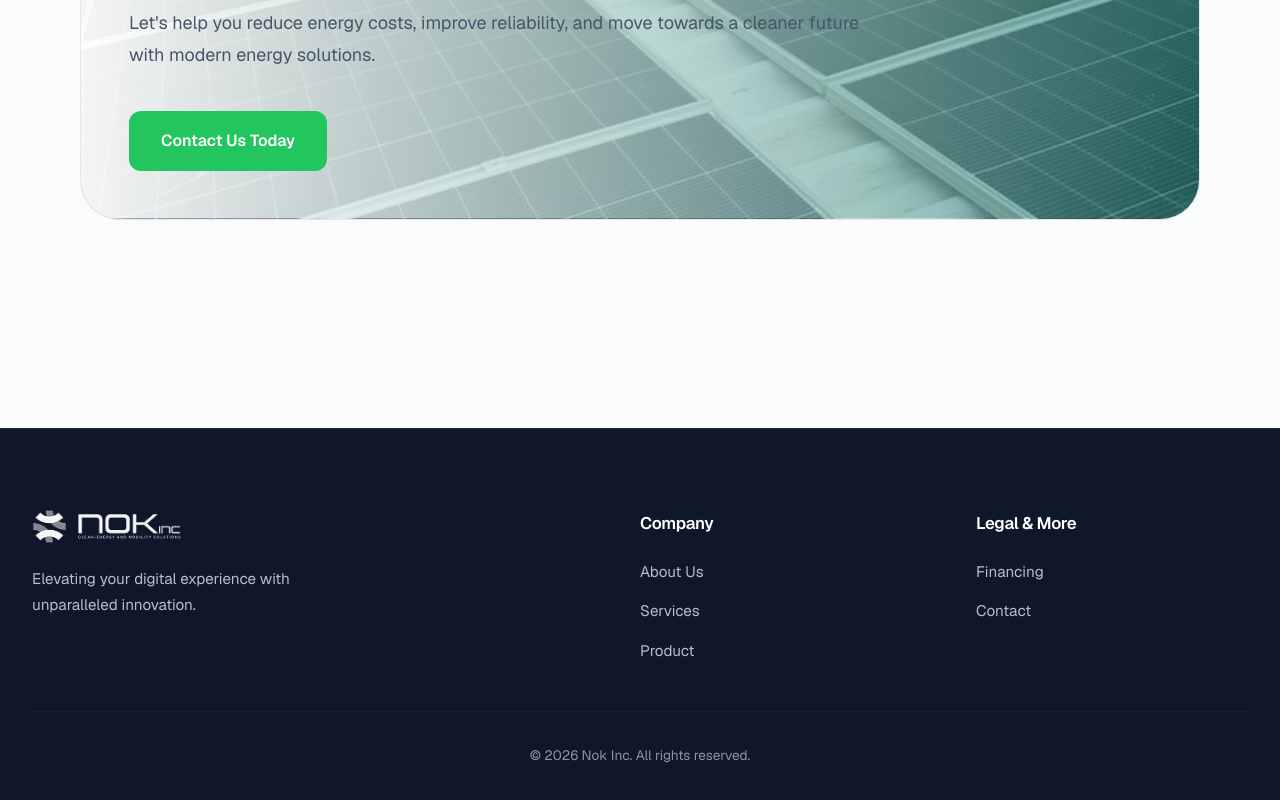
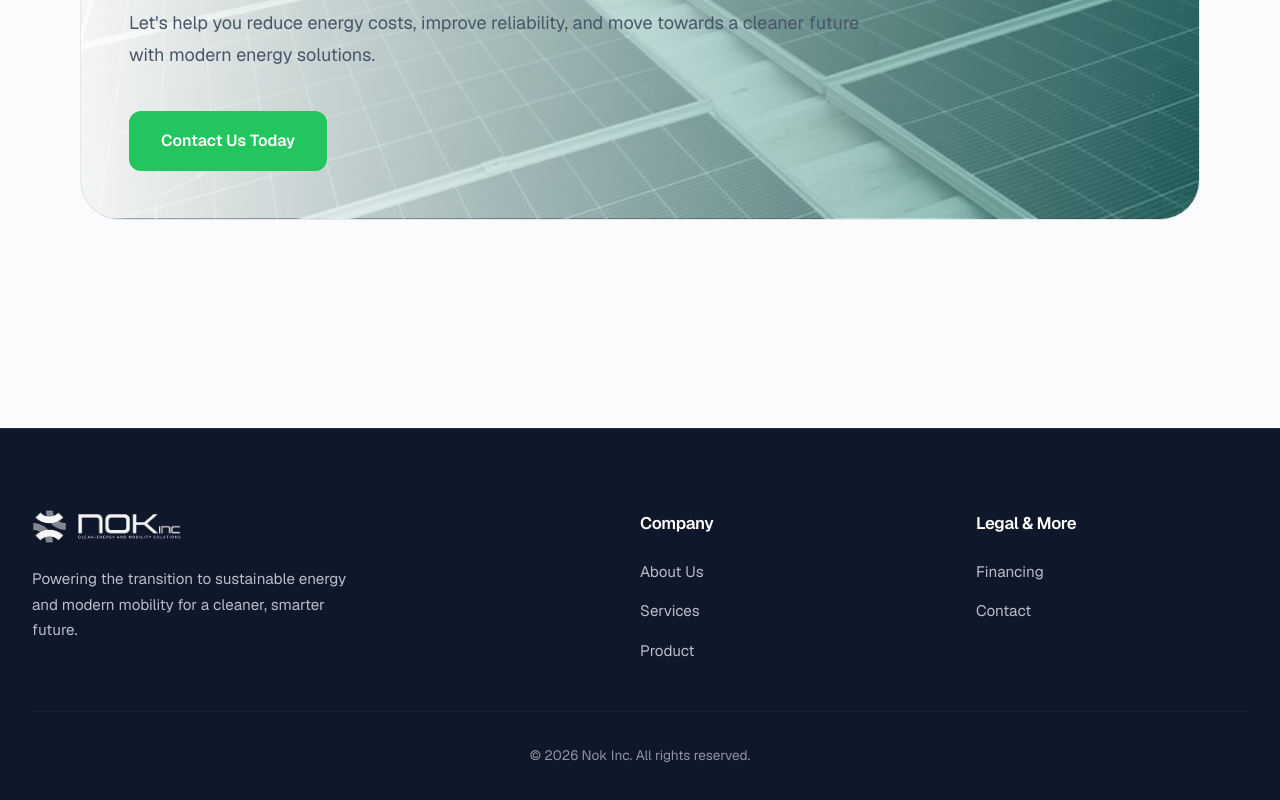
Before and after one commit to Just9ice/nok-website, a Next.js app: page / in a window 1280 px wide. Shown: the part 2650-3450 px from the top of the page. Built offline with nearby package versions, Linux system fonts and the light colour scheme.

Commit message:
Footer caption rewrite

```diff
--- a/src/components/Footer.tsx
+++ b/src/components/Footer.tsx
@@ -11,7 +11,7 @@ export default function Footer() {
             <Image src="/NOK-Inc-Company-LogoFinal-02-1.webp" alt="Nok Inc. Logo" width={150} height={50} style={{ objectFit: 'contain' }} />
           </Link>
           <p className={styles.description}>
-            Elevating your digital experience with unparalleled innovation.
+            Powering the transition to sustainable energy and modern mobility for a cleaner, smarter future.
           </p>
         </div>
         <div className={styles.column}>
```
